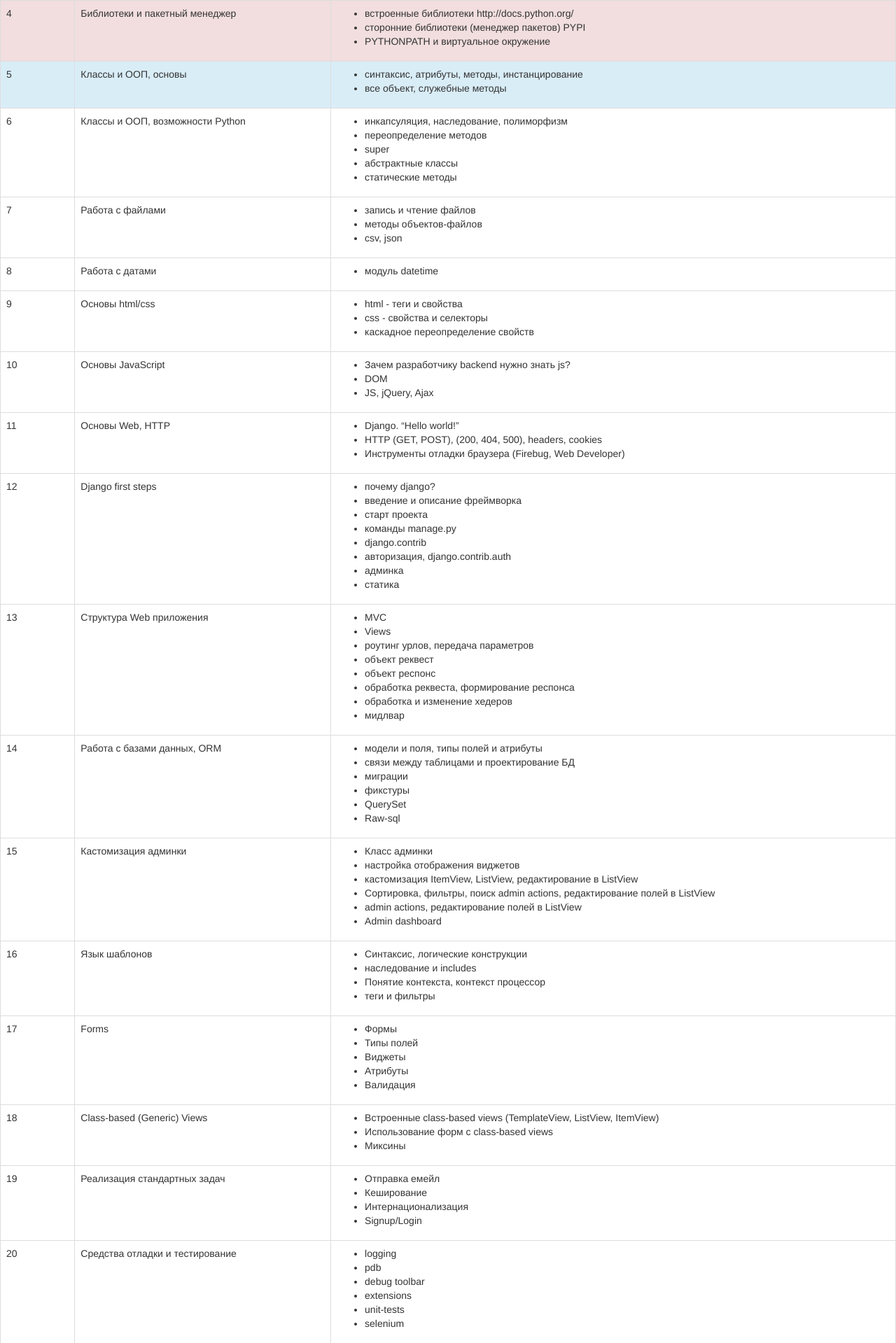
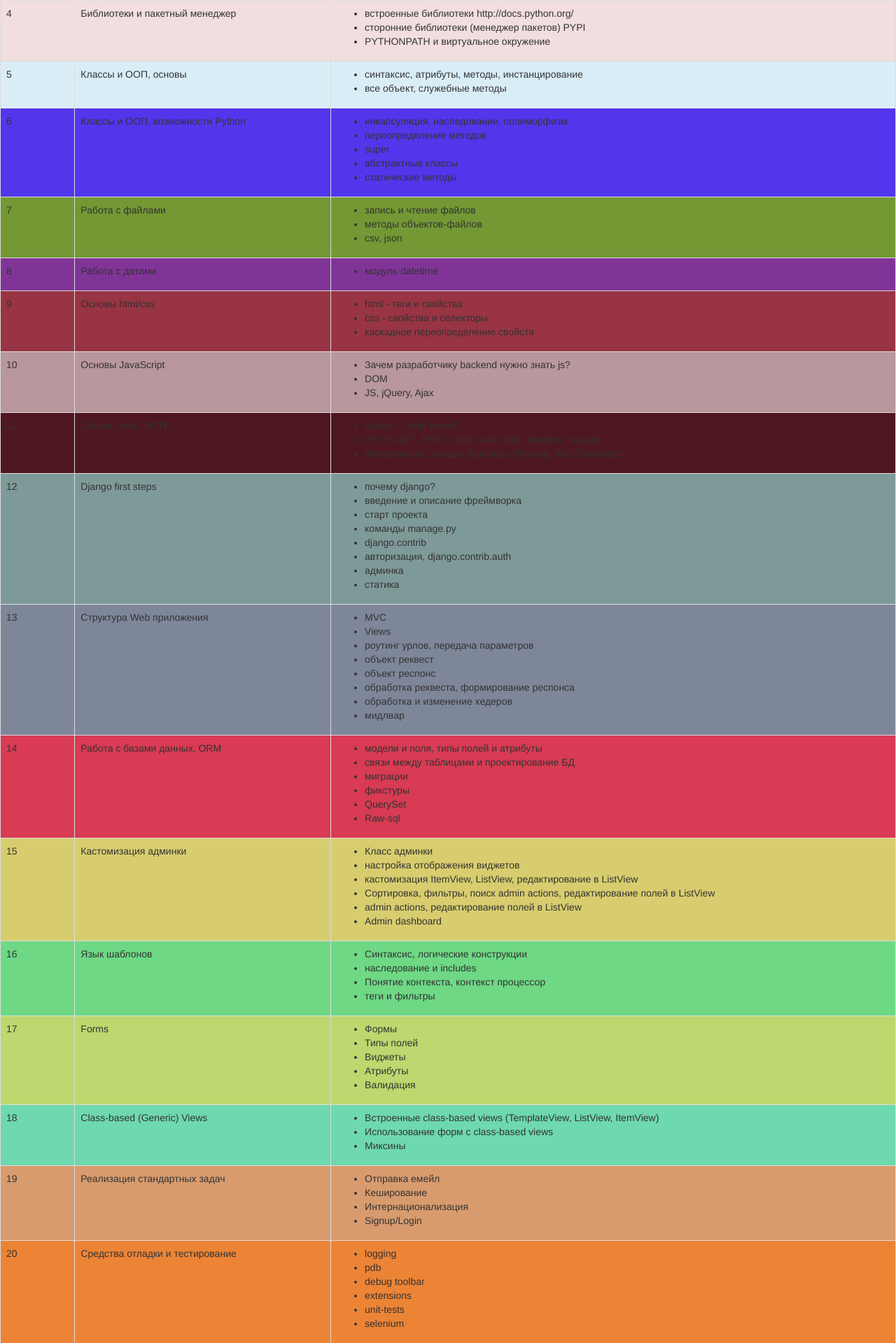
Before and after one commit to vovadoma/ooniversity_django_courses_03, a Python web app: template templates/index.html in a window 1280 px wide. Shown: the part 786-2705 px from the top of the page at 70% size. Run offline with Jinja, Linux system fonts and the light colour scheme; the template is opened without the code that fills it, so the values that code supplies are empty; some libraries are stand-ins or nearby versions.

Commit message:
add some selectors in style.css

```diff
--- a/static/css/style.css
+++ b/static/css/style.css
@@ -30,7 +30,7 @@
   color: #e5155d;
 }
 #ulii {
-  color: #e53f15
+  color: #e53f15;
 }
 #uliii {
   color: #1518e5;
@@ -38,3 +38,51 @@
 #uliiii {
   color: #999a04;
 }
+.color_6 {
+  background-color:#5236ec;
+}
+.color_7 {
+  background-color:#739834;
+}
+.color_8 {
+  background-color:#813498;
+}
+.color_9 {
+  background-color:#983443;
+}
+.color_10 {
+  background-color:#b8979d;
+}
+.color_11 {
+  background-color:#4f1720;
+}
+.color_12 {
+  background-color:#7e9a98;
+}
+.color_13 {
+  background-color:#7e869a;
+}
+.color_14 {
+  background-color:#d83b53;
+}
+.color_15 {
+  background-color:#d8cd6e;
+}
+.color_16 {
+  background-color:#6ed885;
+}
+.color_17 {
+  background-color:#bcd86e;
+}
+.color_18 {
+  background-color:#6ed8af;
+}
+.color_19 {
+  background-color:#d89b6e;
+}
+.color_20 {
+  background-color:#ec8436;
+}
+.color_21 {
+  background-color:#9636ec;
+}
--- a/templates/index.html
+++ b/templates/index.html
@@ -20,7 +20,7 @@
       <li role="presentation"><a href="contact.html">Contacts</a></li>
     </ul>
     <h1>PyBursa</h1>
-    <h2>Description:</h2>
+    <h2>Description: <small>описание курса</small></h2>
     <br>
     <h4>Надоело собирать знания по крупицам?</h4>
     <ul>
@@ -45,7 +45,7 @@
         Сразу после окончания курсов, вы сможете продемонстрировать этот проект потенциальному работодателю и рассказать про технологии, которые вы в нем использовали.
       </li>
     </ul>
-    <h2>Program:</h2>
+    <h2>Program: <small>программа курса</small></h2>
     <br>
     <table class="table table-bordered">
         <th>Занятие</th>
@@ -125,7 +125,7 @@
             </ul>
           </td>
         </tr>
-        <tr>
+        <tr class="color_6">
           <td>
             6
           </td>
@@ -142,7 +142,7 @@
             </ul>
           </td>
         </tr>
-        <tr>
+        <tr class="color_7">
           <td>
             7
           </td>
@@ -157,7 +157,7 @@
             </ul>
           </td>
         </tr>
-        <tr>
+        <tr class="color_8">
           <td>
             8
           </td>
@@ -170,7 +170,7 @@
             </ul>
           </td>
         </tr>
-        <tr>
+        <tr class="color_9">
           <td>
             9
           </td>
@@ -185,7 +185,7 @@
             </ul>
           </td>
         </tr>
-        <tr>
+        <tr class="color_10">
           <td>
             10
           </td>
@@ -200,7 +200,7 @@
             </ul>
           </td>
         </tr>
-        <tr>
+        <tr class="color_11">
           <td>
             11
           </td>
@@ -215,7 +215,7 @@
             </ul>
           </td>
         </tr>
-        <tr>
+        <tr class="color_12">
           <td>
             12
           </td>
@@ -235,7 +235,7 @@
             </ul>
           </td>
         </tr>
-        <tr>
+        <tr class="color_13">
           <td>
             13
           </td>
@@ -255,7 +255,7 @@
             </ul>
           </td>
         </tr>
-        <tr>
+        <tr class="color_14">
           <td>
             14
           </td>
@@ -273,7 +273,7 @@
             </ul>
           </td>
         </tr>
-        <tr>
+        <tr class="color_15">
           <td>
             15
           </td>
@@ -291,7 +291,7 @@
             </ul>
           </td>
         </tr>
-        <tr>
+        <tr class="color_16">
           <td>
             16
           </td>
@@ -307,7 +307,7 @@
             </ul>
           </td>
         </tr>
-        <tr>
+        <tr class="color_17">
           <td>
             17
           </td>
@@ -324,7 +324,7 @@
             </ul>
           </td>
         </tr>
-        <tr>
+        <tr class="color_18">
           <td>
             18
           </td>
@@ -339,7 +339,7 @@
             </ul>
           </td>
         </tr>
-        <tr>
+        <tr class="color_19">
           <td>
             19
           </td>
@@ -355,7 +355,7 @@
             </ul>
           </td>
         </tr>
-        <tr>
+        <tr class="color_20">
           <td>
             20
           </td>
@@ -373,7 +373,7 @@
             </ul>
           </td>
         </tr>
-        <tr>
+        <tr class="color_21">
           <td>
             21
           </td>
```
